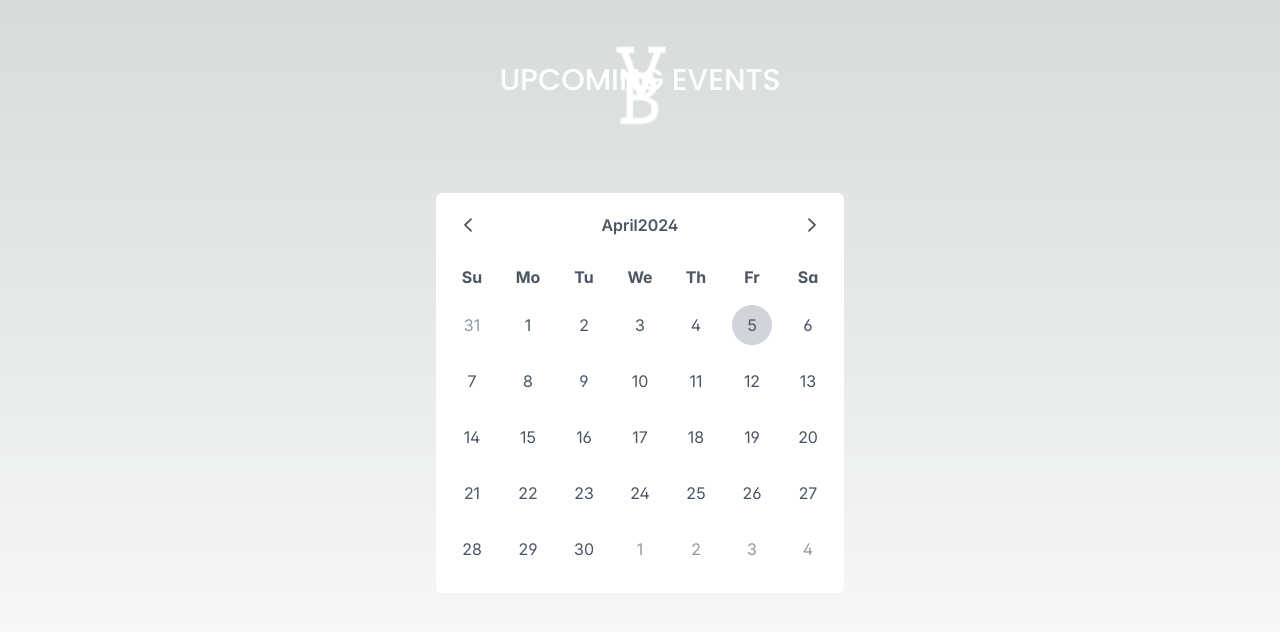
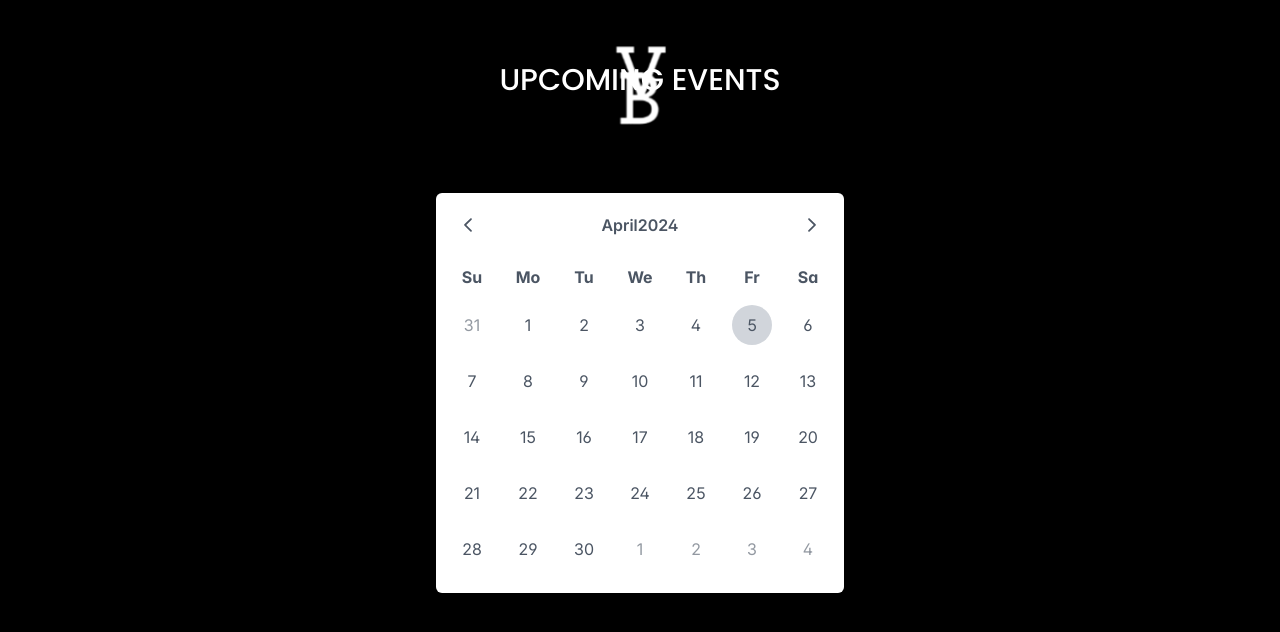
Before and after one commit to steve-ababio/blacvolta, a Next.js app: page /calender in a window 1280 px wide. Shown: the top 632 px of the page. Built offline with nearby package versions, Linux system fonts and the light colour scheme.

Commit message:
changed the background colour and text color of the calender page

```diff
--- a/app/calender/page.tsx
+++ b/app/calender/page.tsx
@@ -15,7 +15,7 @@ export default function Calender(){
         setDialogVisible(false);
     }
     return(
-        <div className="h-dvh bg-blak">
+        <div className="h-dvh bg-black">
             <Header />
             <div className="h-full flex flex-col items-center justify-center">
                 <div className="text-center -mt-[150px] mb-[90px]">
```
